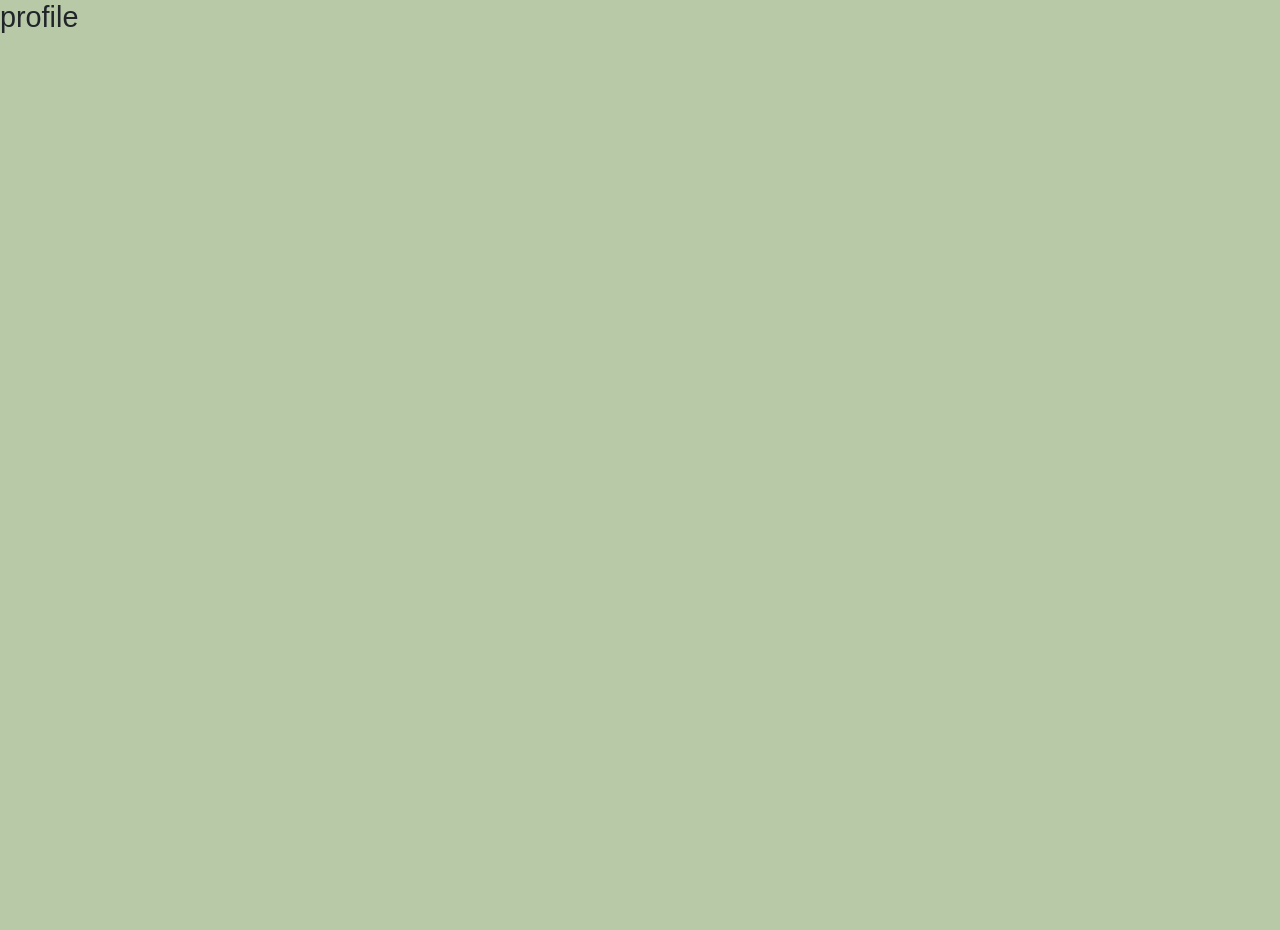
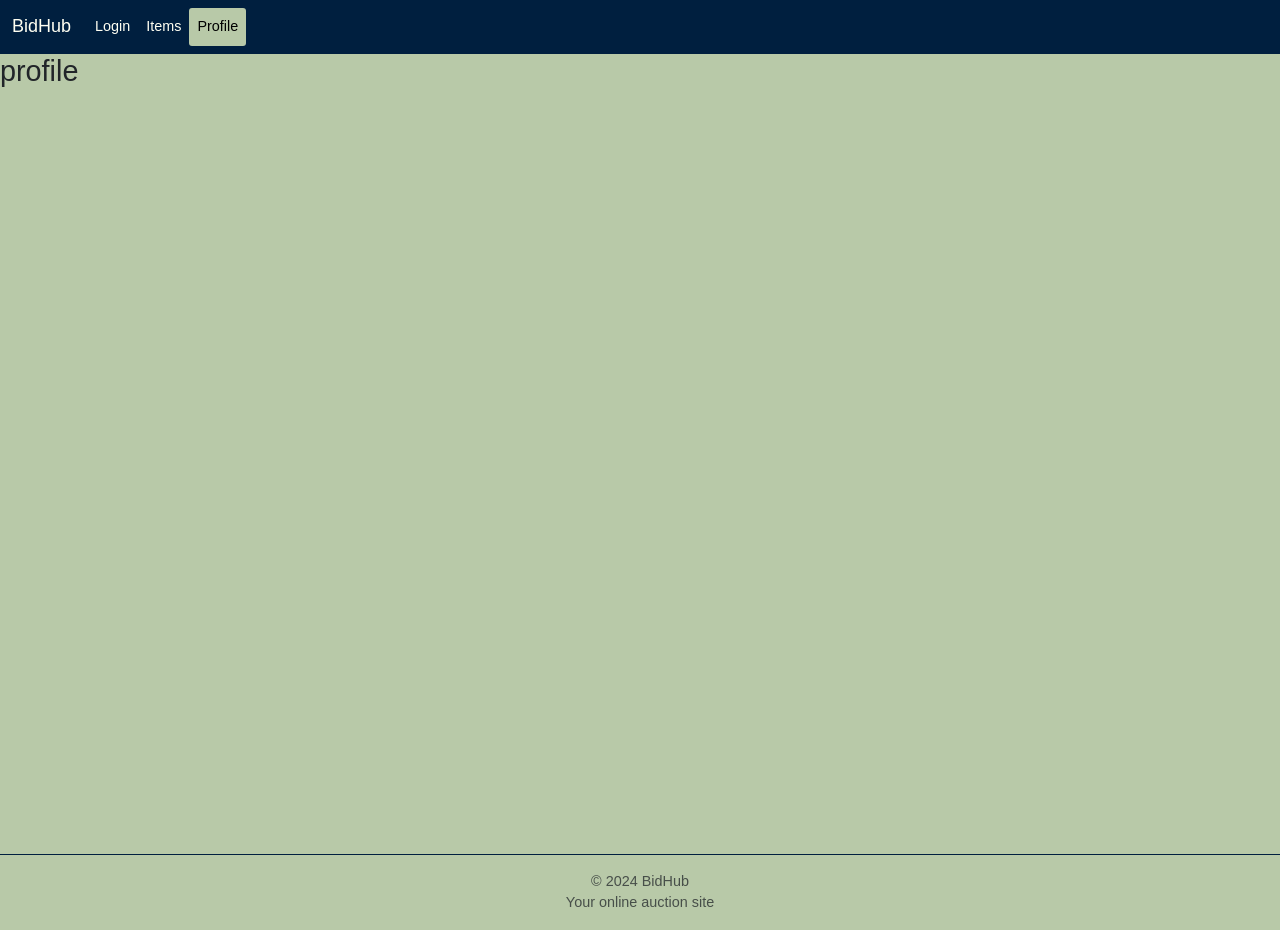
Before and after one commit to bjornhaavard/BidHub, a website: page auth/profile/index.html in a window 1280 px wide. Before the commit the page ends 800 px from the top, so only its background shows below. Drawn offline with nearby package versions, Linux system fonts and the light colour scheme; files that its build step writes are made by us from their sources; a web font is replaced by a local one.

Commit message:
changing constants

```diff
--- a/auth/profile/index.html
+++ b/auth/profile/index.html
@@ -18,10 +18,41 @@
     <link rel="stylesheet" href="/dist/css/index.css" />
   </head>
   <body class="h-100">
+    <header>
+      <nav class="navbar navbar-expand-lg" aria-label="Feed">
+        <div class="container-fluid">
+          <a class="navbar-brand" href="/">BidHub</a>
+          <button class="navbar-toggler" type="button" data-bs-toggle="collapse" data-bs-target="#navbars" aria-controls="navbars" aria-expanded="false" aria-label="Toggle navigation">
+            <span class="navbar-toggler-icon"></span>
+          </button>
+          <div class="collapse navbar-collapse" id="navbars">
+            <ul class="navbar-nav me-auto mb-2 mb-lg-0 nav nav-pills">
+              <li class="nav-item">
+                <a class="nav-link" href="../auth/login/">Login</a>
+              </li>
+              <li class="nav-item">
+                <a class="nav-link" aria-current="feed" href="/">Items</a>
+              </li>
+              <li class="nav-item">
+                <a class="nav-link active" href="/profile/">Profile</a>
+              </li>
+            </ul>
+          </div>
+        </div>
+      </nav>
+    </header>
     <main class="flex-shrink-0">
       <section class="vh-100 gradient-custom">
         <h2>profile</h2>
       </section>
     </main>
+    <footer class="footer mt-auto py-3 py-3 my-4 border-top">
+      <div class="container d-flex justify-content-center">
+        <span class="text-muted">© 2024 BidHub </span>
+      </div>
+      <div class="container d-flex justify-content-center">
+        <span class="text-muted">Your online auction site</span>
+      </div>
+    </footer>
   </body>
 </html>
--- a/src/js/api/constants.js
+++ b/src/js/api/constants.js
@@ -3,3 +3,5 @@ export const API_BASE = "/api/v1";
 export const API_LISTINGS = "/auction/listings";
 export const API_LOGIN = "/auction/auth/login";
 export const API_REGISTER = "/auction/auth/register";
+
+console.log(API_HOST_URL + API_BASE + API_LISTINGS);
--- a/src/js/api/listings/getListings.js
+++ b/src/js/api/listings/getListings.js
@@ -1,7 +1,7 @@
-import { API_HOST_URL, API_LISTINGS } from "../constants.js";
+import { API_HOST_URL, API_BASE, API_LISTINGS } from "../constants.js";
 
 export async function getListings() {
-  const response = await fetch(`${API_HOST_URL}${API_LISTINGS}`);
+  const response = await fetch(`${API_HOST_URL}${API_BASE}${API_LISTINGS}`);
   if (response.ok) {
     return await response.json();
   }
--- a/src/js/index.js
+++ b/src/js/index.js
@@ -11,6 +11,7 @@ function router() {
     case "/index.html":
       // Handle the root path
       getListings();
+
 
       break;
 
```
